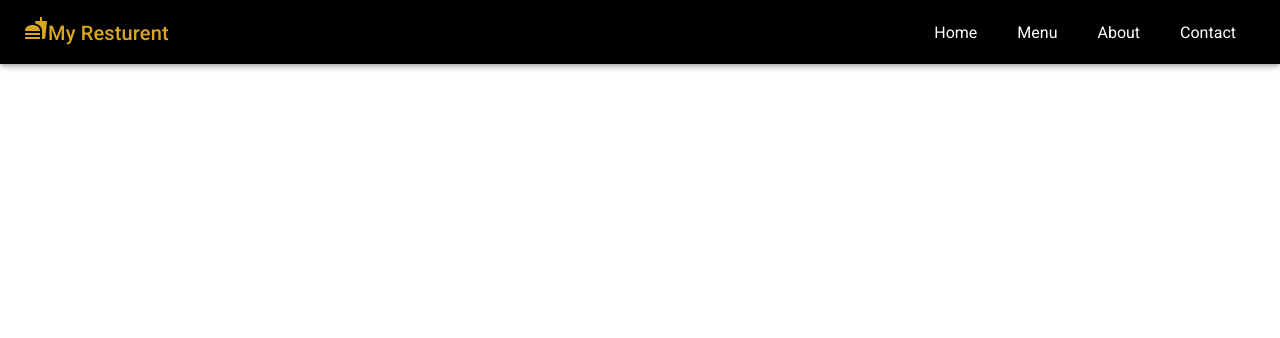
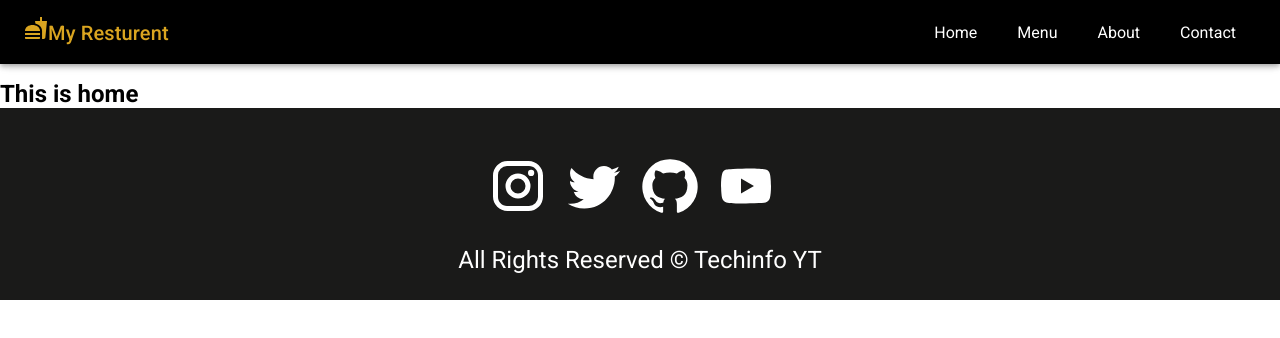
Before and after one commit to ashiq-rahman07/mui-resturent-frontend, a React (Vite) app: page / in a window 1280 px wide. Shown: the top 338 px of the page. Built offline with nearby package versions, Linux system fonts and the light colour scheme.

Commit message:
footer section create

```diff
--- a/src/components/Layaout/Footer.jsx
+++ b/src/components/Layaout/Footer.jsx
@@ -1,8 +1,48 @@
+import React from 'react'
+import { Box, Typography } from '@mui/material'
+import InstagramIcon from "@mui/icons-material/Instagram";
+import TwitterIcon from "@mui/icons-material/Twitter";
+import GitHubIcon from "@mui/icons-material/GitHub";
+import YouTubeIcon from "@mui/icons-material/YouTube";
 
 
 const Footer = () => {
   return (
-    <div>Footer</div>
+    <>
+      <Box
+        sx={{textAlign: 'center', bgcolor:'#1A1A19', color:'white', p:3}}
+      >
+
+        <Box
+          sx={{
+            my: 3,
+            "& svg": {
+              fontSize: "60px",
+              cursor: "pointer",
+              mr: 2,
+            },
+            "& svg:hover": {
+              color: "goldenrod",
+              transform: "translateX(5px)",
+              transition: "all 400ms",
+            },
+          }}
+        >
+          {/* icons */}
+          <InstagramIcon />
+          <TwitterIcon />
+          <GitHubIcon />
+          <YouTubeIcon />
+        </Box>
+
+        <Typography
+        variant='h5'
+        sx={{"@media (max-width:600px)": {fontSize:'1rem'},}}
+        >
+           All Rights Reserved &copy; Techinfo YT
+        </Typography>
+      </Box>
+    </>
   )
 }
 
--- a/src/components/Layaout/Header.jsx
+++ b/src/components/Layaout/Header.jsx
@@ -85,6 +85,11 @@
             {drawer}
           </Drawer>
         </Box>
+
+        <Box sx={{py:1}}>
+          <Toolbar/>
+        </Box>
+
       </Box>
     </>
   )
```
